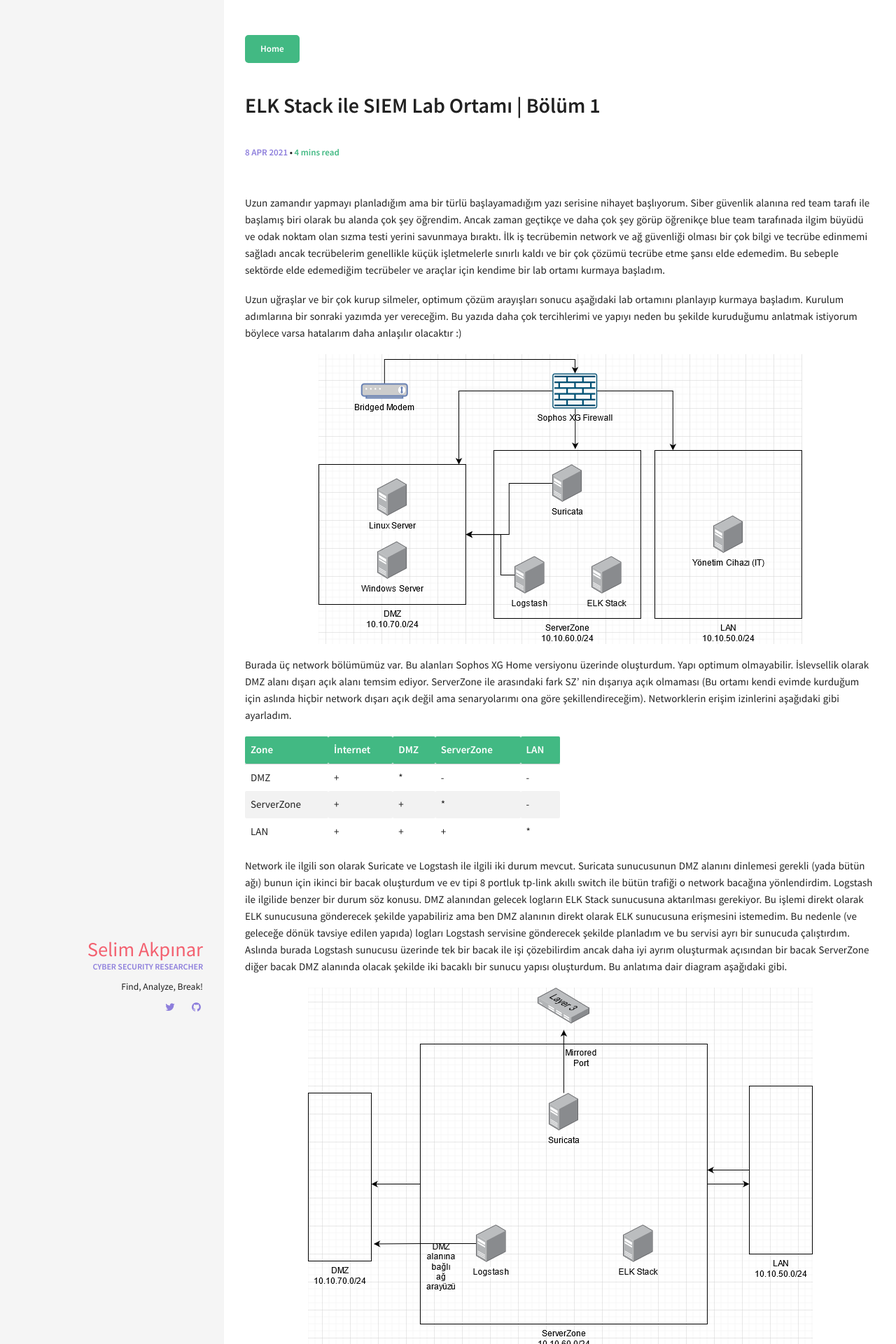
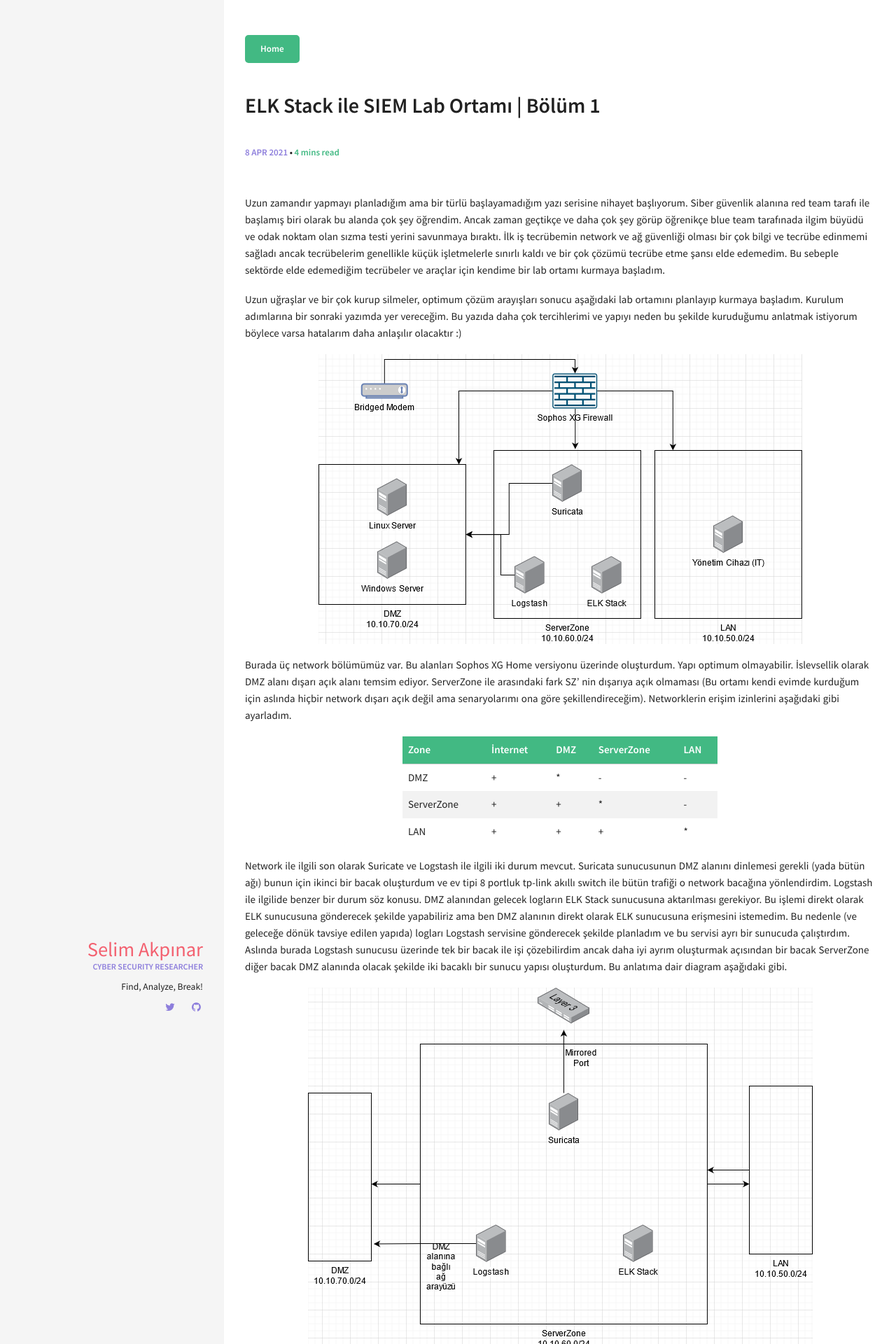
Before and after one commit to mandev0/mandev0.github.io, a Jekyll site: the page built from docs/_posts/2021-04-08-elk-stack-ile-siem-cozumu.md, in a window 1280 px wide. Shown: the top 1920 px of the page at 70% size. Built offline with Jekyll 4.4.1, drawn with Linux system fonts in a browser that asks for light colours.

Commit message:
last css :)

```diff
--- a/docs/css/custom.css
+++ b/docs/css/custom.css
@@ -1,11 +1,14 @@
 table {
   border-collapse: collapse;
   width: 50%;
+  margin-left: auto;
+  margin-right: auto;
 }
 
 th, td {
   text-align: left;
   padding: 8px;
+  border-radius: 0px;
 }
 
 tr:nth-child(even){background-color: #f2f2f2}
```
